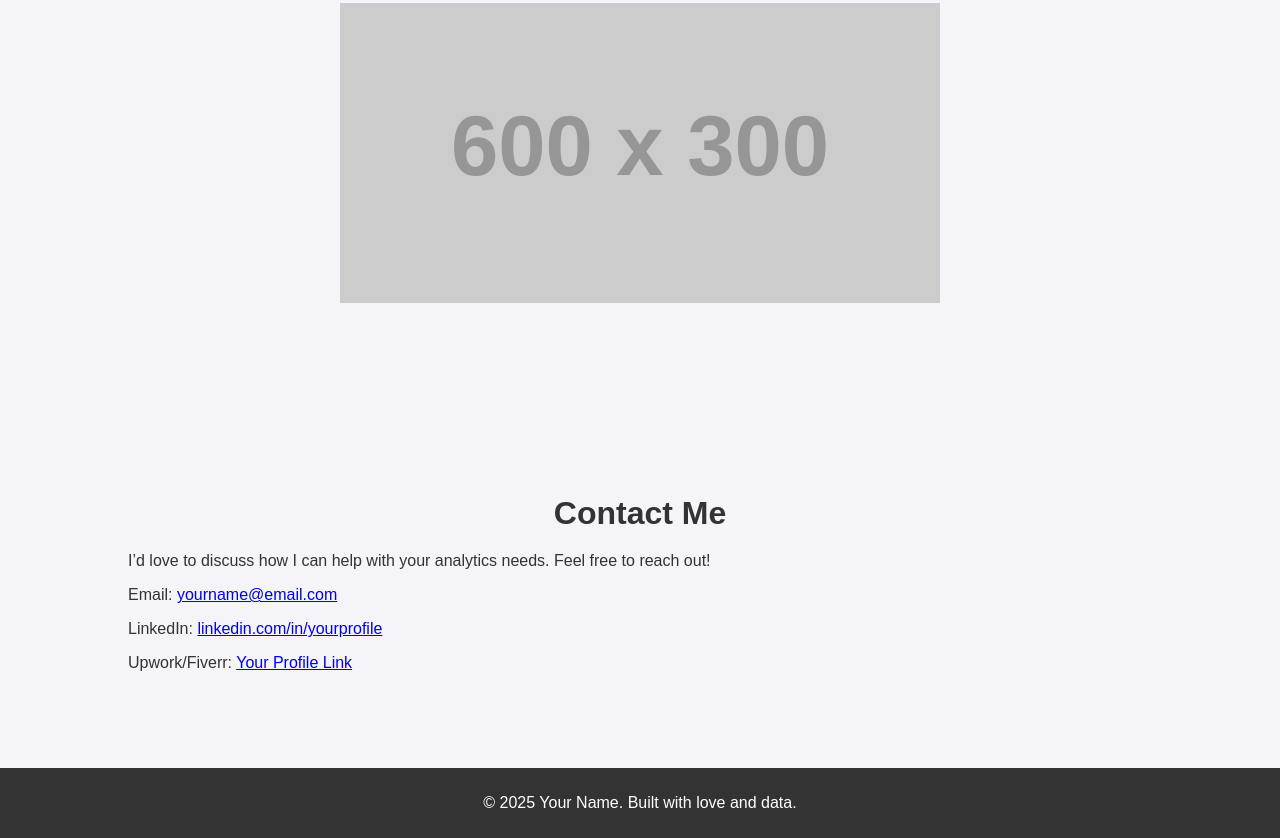
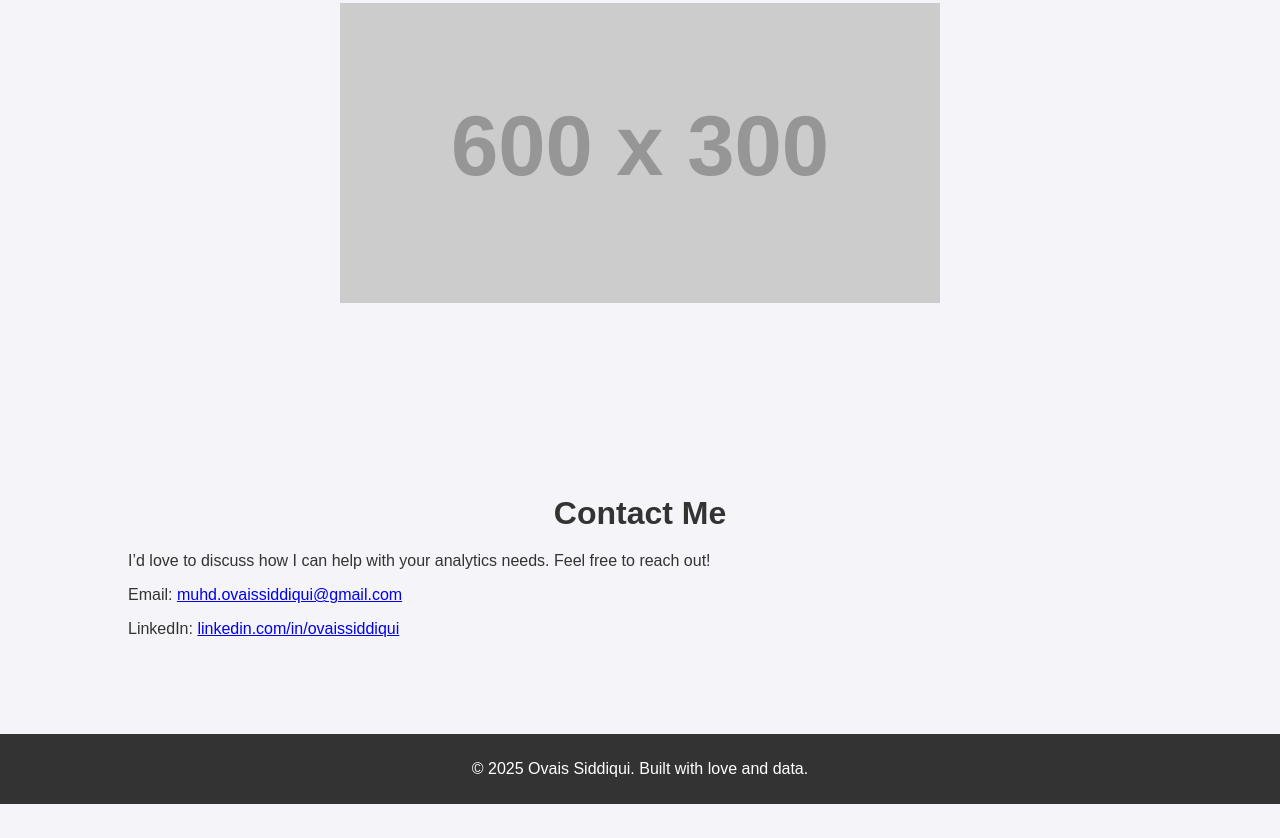
Before and after one commit to MuhdOvais/portfolio-website, a plain HTML site: page index.html in a window 1280 px wide. Shown: the part 1759-2597 px from the top of the page. After the commit the page ends 2563 px from the top, so only its background shows below. Drawn offline with Linux system fonts and the light colour scheme; placeholder pictures from the web are drawn by us.

Commit message:
Update index.html

```diff
--- a/index.html
+++ b/index.html
@@ -82,7 +82,7 @@
 </head>
 <body>
     <header>
-        <h1>Your Name</h1>
+        <h1>Ovais Siddiqui</h1>
         <p>Senior Analytics Engineer | Data & Business Solutions Expert</p>
     </header>
 
@@ -135,13 +135,12 @@
         <p>
             I’d love to discuss how I can help with your analytics needs. Feel free to reach out!
         </p>
-        <p>Email: <a href="mailto:yourname@email.com">yourname@email.com</a></p>
-        <p>LinkedIn: <a href="https://linkedin.com/in/yourprofile" target="_blank">linkedin.com/in/yourprofile</a></p>
-        <p>Upwork/Fiverr: <a href="#">Your Profile Link</a></p>
+        <p>Email: <a href="mailto:yourname@email.com">muhd.ovaissiddiqui@gmail.com</a></p>
+        <p>LinkedIn: <a href="https://linkedin.com/in/yourprofile" target="_blank">linkedin.com/in/ovaissiddiqui</a></p>
     </section>
 
     <footer>
-        <p>&copy; 2025 Your Name. Built with love and data.</p>
+        <p>&copy; 2025 Ovais Siddiqui. Built with love and data.</p>
     </footer>
 </body>
 </html>
```
